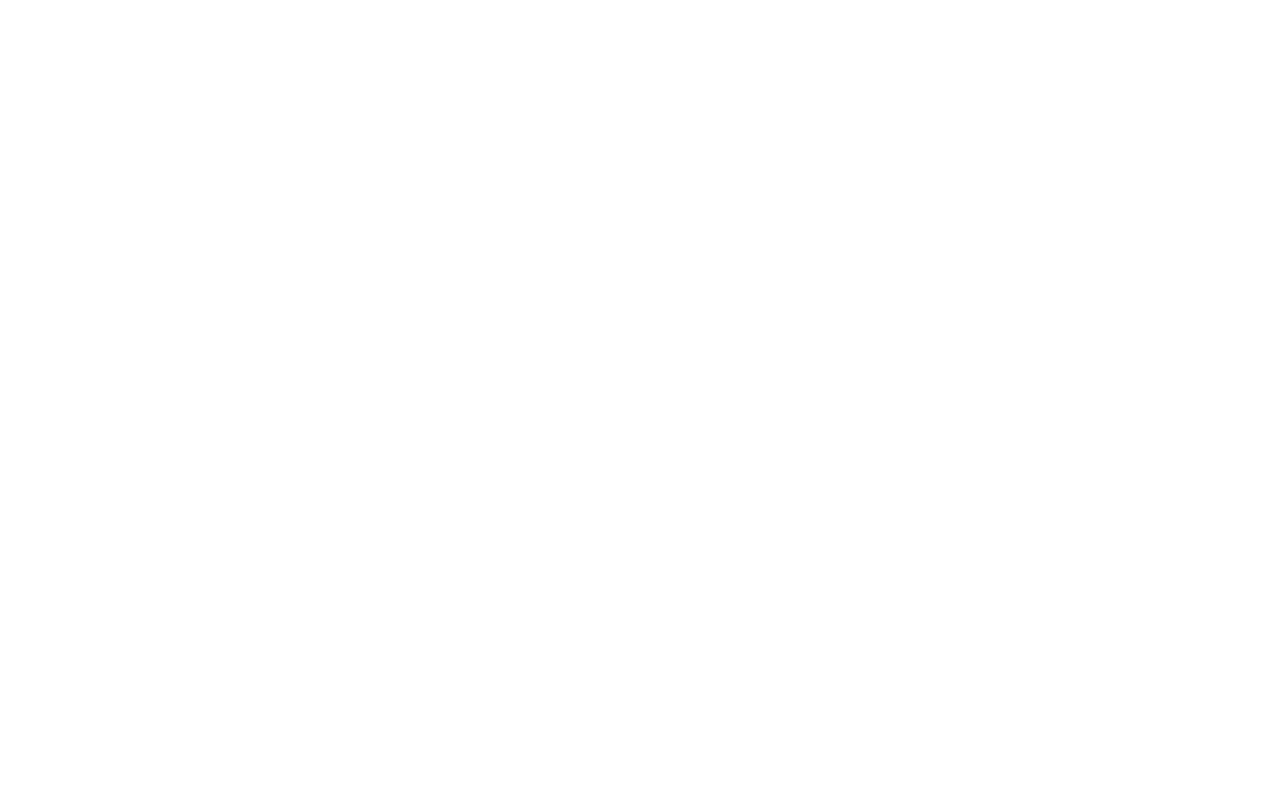
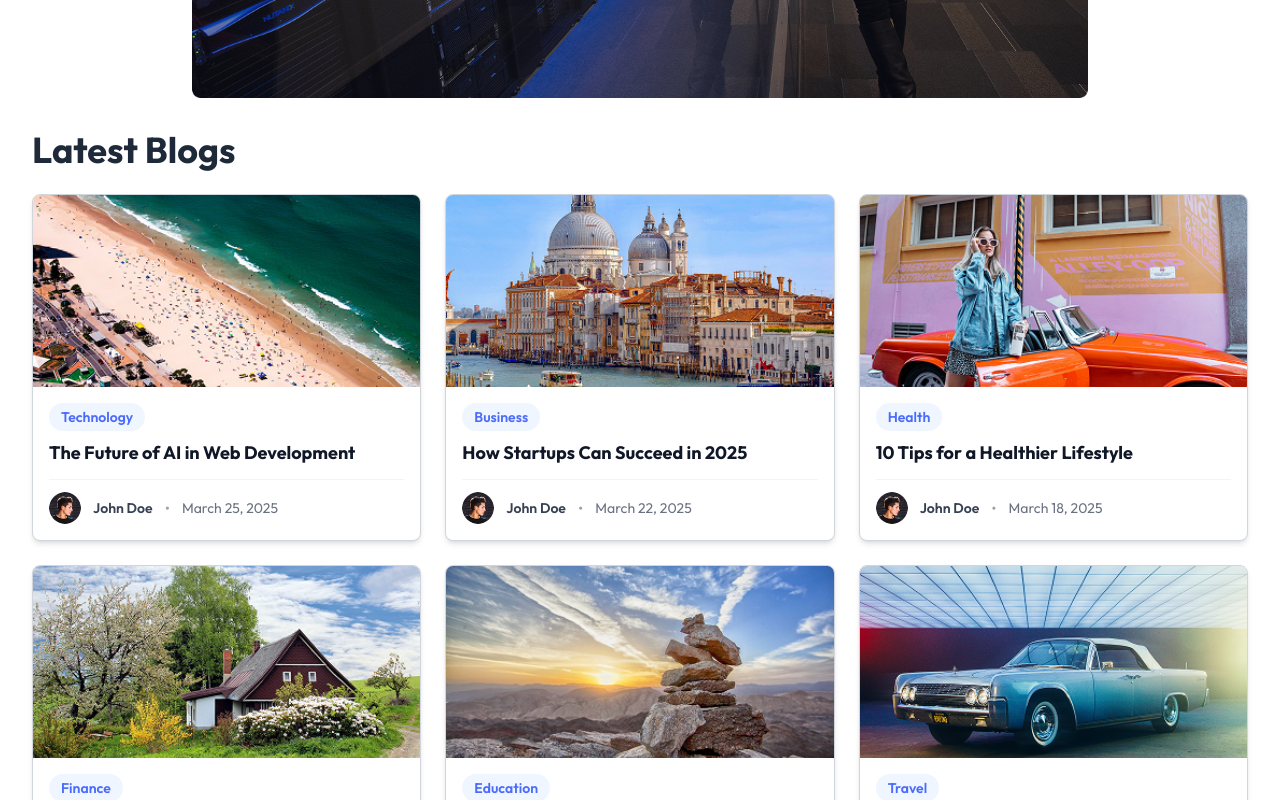
Before and after one commit to mukhlisafridi/BLOG_APP_FRONTEND, a React app: page / in a window 1280 px wide. Shown: the part 440-1240 px from the top of the page. Before the commit the page ends 800 px from the top, so only its background shows below. Built offline with nearby package versions, Linux system fonts and the light colour scheme; the HTML template or start-up script is replaced by a standard one.

Commit message:
blog cards  section completed

```diff
--- a/src/App.jsx
+++ b/src/App.jsx
@@ -12,6 +12,7 @@
   return (
     <>
      <BrowserRouter>
+       <Navbar/>
      <Routes>
       <Route path="/" element={<Home/>} />
       <Route path="/blogs" element={<Blogs/>} />
--- /dev/null
+++ b/src/components/BlogCard.jsx
@@ -0,0 +1,58 @@
+import React from "react";
+import { Link } from "react-router-dom";
+
+const BlogCard = ({
+  id,
+  title,
+  category,
+  image,
+  author_name,
+  author_image,
+  date,
+}) => {
+  return (
+    <div className="group border border-gray-300 shadow-md rounded-lg overflow-hidden bg-white hover:shadow-xl transition-shadow duration-300 flex flex-col">
+
+      <Link to={`/blog/${id}`} className="overflow-hidden">
+        <img
+          src={image}
+          alt={title}
+          className="w-full h-48 object-cover cursor-pointer transform transition-transform duration-300 group-hover:scale-110"
+        />
+      </Link>
+
+
+      <div className="p-4 flex flex-col flex-grow">
+
+        <span className="inline-block text-xs sm:text-sm font-semibold text-[#4B6BFB] bg-blue-50 px-3 py-1 rounded-full w-fit mb-2">
+          {category}
+        </span>
+
+        <Link to={`/blog/${id}`}>
+          <h2 className="text-base sm:text-lg font-bold text-gray-900 line-clamp-2 hover:text-[#4B6BFB] transition-colors cursor-pointer mb-3">
+            {title}
+          </h2>
+        </Link>
+
+        <div className="mt-auto pt-3 border-t border-gray-100">
+          <div className="flex items-center gap-2 sm:gap-3 flex-wrap">
+            <img
+              className="w-8 h-8 rounded-full object-cover flex-shrink-0"
+              src={author_image}
+              alt={author_name}
+            />
+            <p className="text-sm font-semibold text-gray-700">
+              {author_name}
+            </p>
+            <span className="hidden sm:inline text-gray-400">•</span>
+            <p className="text-xs sm:text-sm text-gray-500">
+              {date}
+            </p>
+          </div>
+        </div>
+      </div>
+    </div>
+  );
+};
+
+export default BlogCard;
--- /dev/null
+++ b/src/components/HeroSection.jsx
@@ -0,0 +1,16 @@
+import { assets } from "../assets/assets";
+import React from "react";
+
+const HeroSection = () => {
+  return (
+    <div className="my-6 flex justify-center items-center">
+      <img
+        src={assets.hero}
+        alt="Hero"
+        className="w-[90%] sm:w-[85%] md:w-[80%] lg:w-[75%] xl:w-[70%]"
+      />
+    </div>
+  );
+};
+
+export default HeroSection;
--- /dev/null
+++ b/src/components/LatestBlogs.jsx
@@ -0,0 +1,32 @@
+import React from 'react';
+import { blogData } from "../assets/assets";
+import BlogCard from './BlogCard';
+
+const LatestBlogs = () => {
+  return (
+    <div className="my-8 container mx-auto px-4 sm:px-6 lg:px-8">
+      {/* Section Title */}
+      <h1 className="text-3xl sm:text-4xl font-bold text-gray-800 text-center sm:text-left mb-6">
+        Latest Blogs
+      </h1>
+
+      {/* Blog Grid */}
+      <div className="grid grid-cols-1 sm:grid-cols-2 md:grid-cols-3 gap-6">
+        {blogData.map((blog, index) => (
+          <BlogCard
+            key={index}
+            id={blog._id}
+            title={blog.title}
+            image={blog.image}
+            category={blog.category}
+            author_name={blog.author.name}
+            author_image={blog.author.image}
+            date={blog.date}
+          />
+        ))}
+      </div>
+    </div>
+  );
+};
+
+export default LatestBlogs;
--- a/src/pages/Home.jsx
+++ b/src/pages/Home.jsx
@@ -1,10 +1,12 @@
 import React from 'react'
-import Navbar from '../components/Navbar'
-
+import HeroSection from '../components/HeroSection'
+import LatestBlogs from "../components/LatestBlogs"
 const Home = () => {
   return (
     <>
-   <Navbar/>
+    <HeroSection/>
+    <LatestBlogs/>
+
     </>
   )
 }
```
